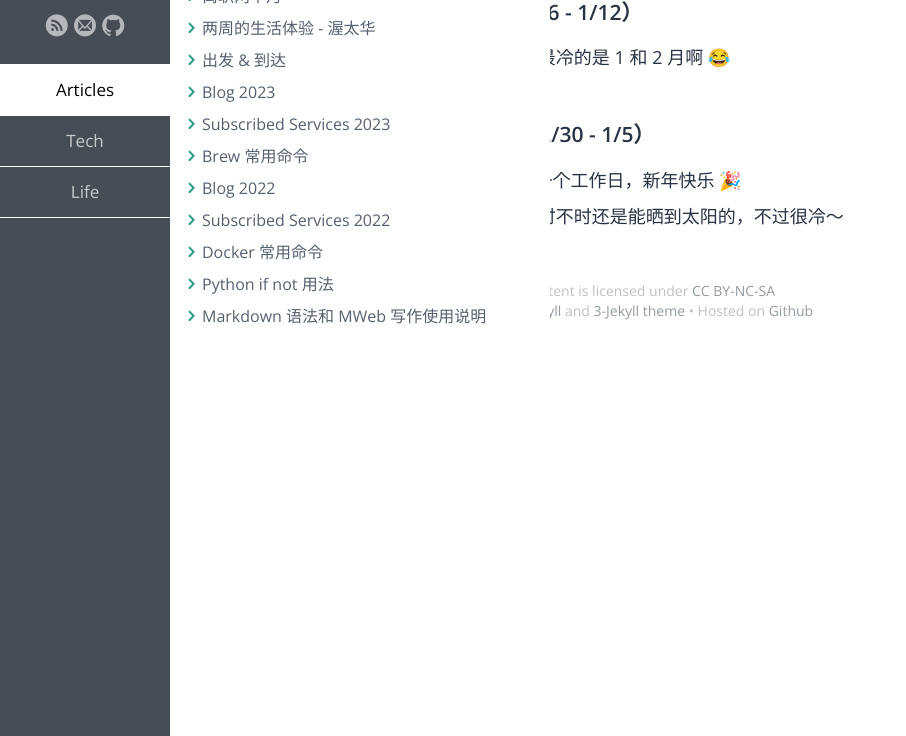
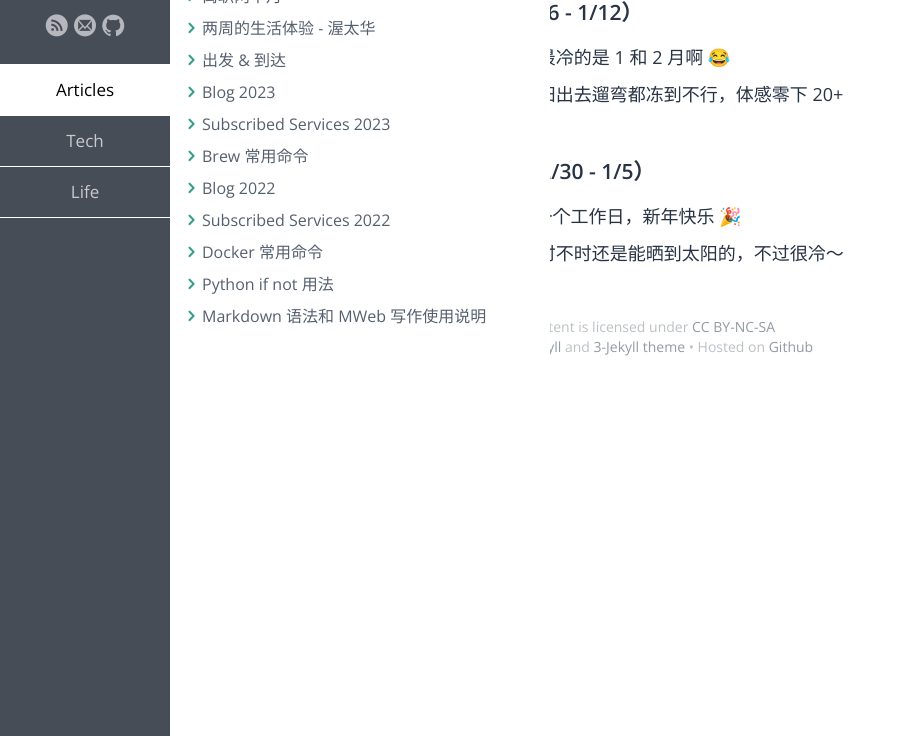
Before and after one commit to samxupeiran/samxupeiran.github.io, a Jekyll site: the page built from _posts/life/2025-01-02-my-blog.md, in a window 1280 px wide, cut to the strip 164-900 px from the top of the page. Shown: the whole strip, without its empty margins (0-906 px from the left). Built offline with Jekyll 4.4.1, drawn with Linux system fonts in a browser that asks for light colours; some web fonts are replaced.

Commit message:
feat: add weekly blog 1/8

```diff
--- a/_posts/life/2025-01-02-my-blog.md
+++ b/_posts/life/2025-01-02-my-blog.md
@@ -8,6 +8,7 @@ tags: Blog
 
 - ### 2025 年 1 月 第 2 周（1/6 - 1/12）
      - 1/6 这周都非常冷，果然最冷的是 1 和 2 月啊 😂
+     - 1/8 冷暴了。。。中午大太阳出去遛弯都冻到不行，体感零下 20+
 
 - ### 2025 年 1 月 第 1 周（12/30 - 1/5）
      - 1/2 今天是 2025 年的第一个工作日，新年快乐 🎉
```
